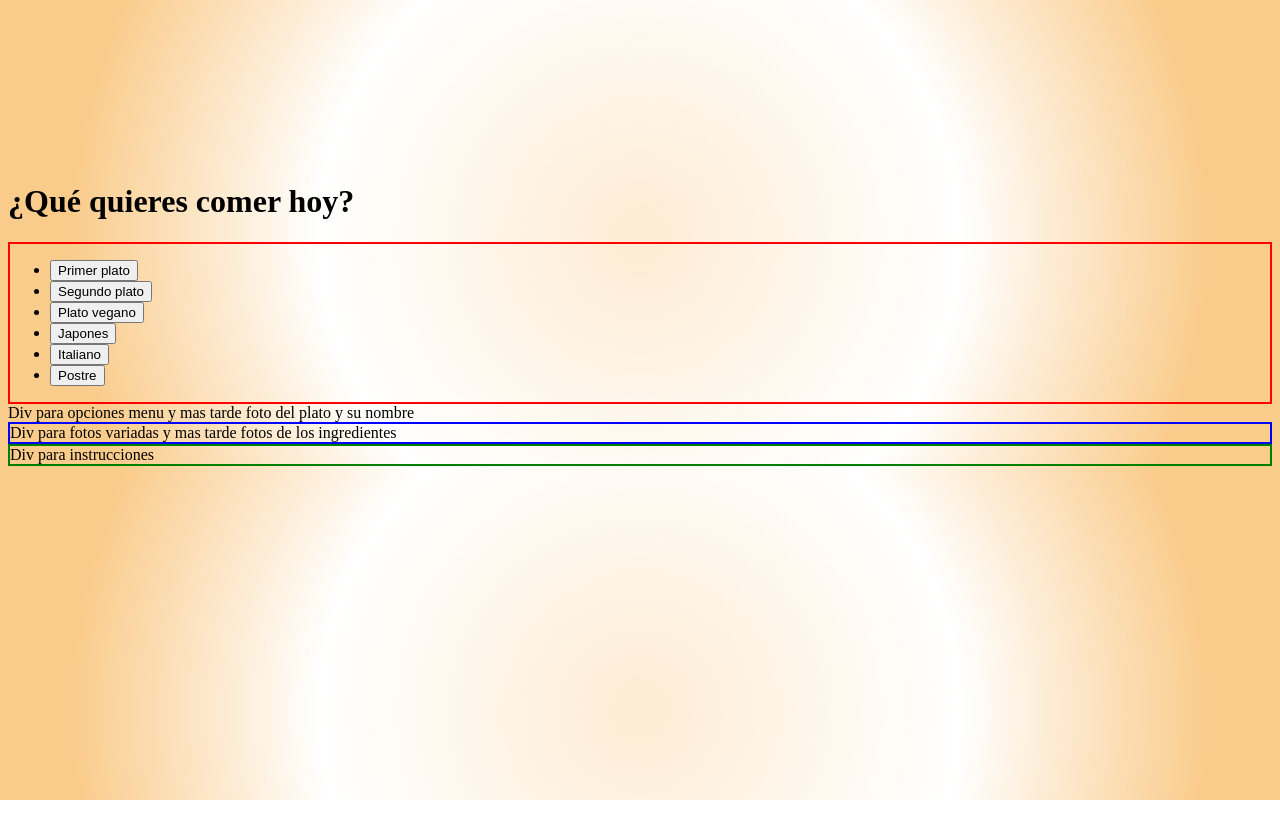
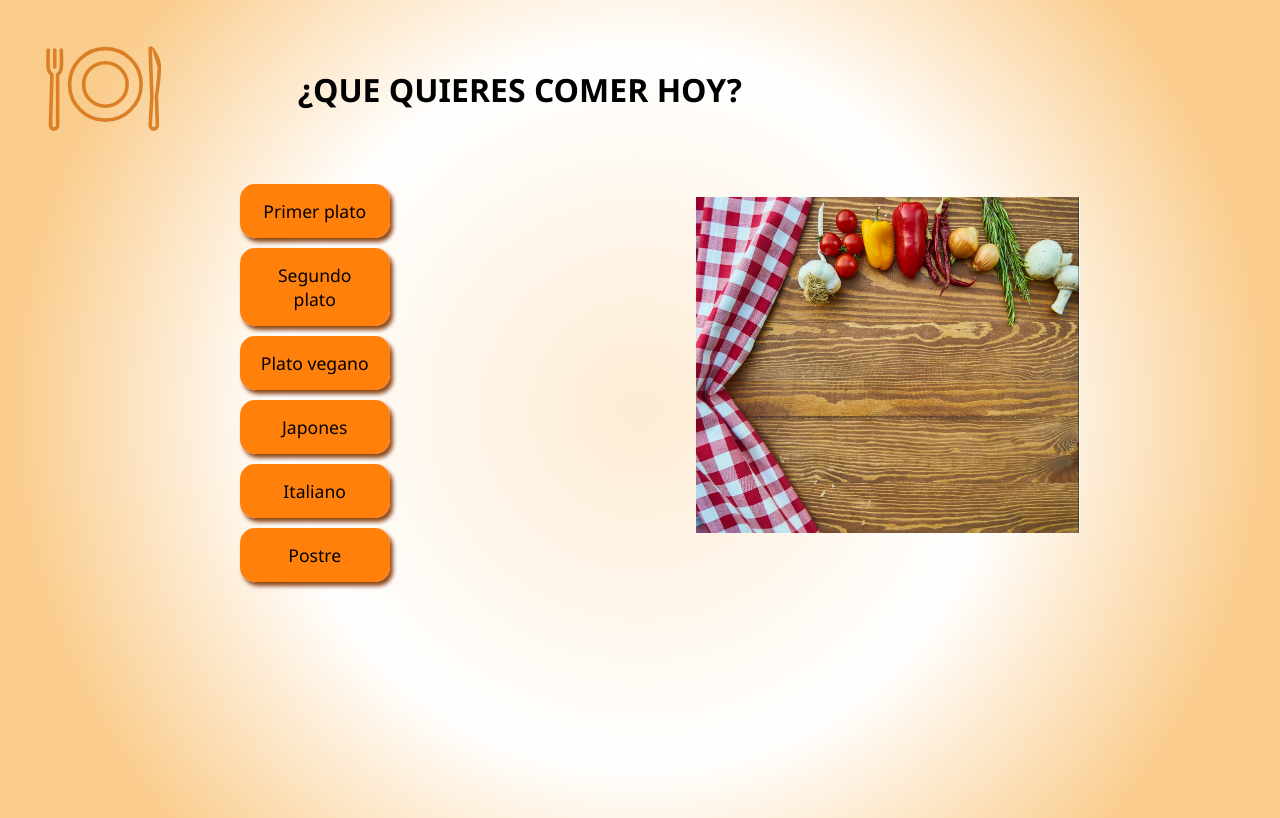
Before and after one commit to sramosperez/recetas, a plain HTML site: page index.html in a window 1280 px wide. Drawn offline with Linux system fonts and the light colour scheme.

Commit message:
terminado

```diff
--- a/css/style.css
+++ b/css/style.css
@@ -1,13 +1,98 @@
  body {
     background: #facc8c;
-background: radial-gradient(circle, rgba(250, 204, 140, 0.36) 2%, rgba(255, 255, 255, 1) 47%, rgba(250, 204, 140, 1) 83%);
-  }
-
-
-/* #menuOpciones{
-  display: none;
-} */
+    background: radial-gradient(circle, rgba(250, 204, 140, 0.36) 2%, rgba(255, 255, 255, 1) 47%, rgba(250, 204, 140, 1) 83%);
+    padding:3vw;
+    font-family: "Segoe UI", "Helvetica", "Arial", sans-serif;
+}
 
 #volver{
-  display: none;
+   display: none;
 }
+
+.top-bar{
+  display:flex;
+  justify-content: space-between;
+}
+.top-bar h1{
+   font-size: 2rem;
+}
+
+.logo{
+  cursor: pointer;
+}
+.btn-back{
+ width:30%;
+}
+.principal {
+display:flex;
+justify-content: space-around;
+}
+.principal img{
+  min-width:200px;
+  max-width: 450px;
+  width:30vw;
+  height: auto;
+  object-fit: contain;
+}
+#menuOpciones{
+  margin-top:2vw;
+}
+
+#menuOpciones li{
+  list-style-type: none;
+}
+.btn{
+  font-family: "Segoe UI", "Helvetica", "Arial", sans-serif;
+  font-size: 1.1rem;
+  font-weight: 500;
+  background-color: rgba(255, 123, 0, 0.952);
+  width: 150px;
+  height: auto;
+  padding:15px;
+  margin-top:10px;
+  border-radius: 15px;
+  border:none;
+  box-shadow: 3px 4px 4px rgb(141, 68, 26);
+
+}
+
+#centro{
+  display:flex;
+  align-items: baseline;
+  justify-content: space-evenly;
+  margin-top:6vw;
+}
+.imagenes{
+  display:flex;
+  justify-content: space-between;
+  margin:20px 20px;
+}
+
+#izquierda{
+  flex:1;
+}
+#izquierda img{
+  min-width:150px;
+  max-width: 350px;
+  width:30vw;
+  height: auto;
+  margin:4vw 10vw;
+  border-radius: 10px;
+  box-shadow: 3px 4px 4px rgb(141, 68, 26);
+}
+
+#derecha{
+  display:flex;
+  flex-wrap: wrap;
+  flex:1
+}
+#derecha img{
+  width:25%;
+  height: auto;
+  max-height: 200px;
+}
+
+#abajo{
+   font-family: "Segoe UI", "Helvetica", "Arial", sans-serif;
+   margin:6vw;
+}
--- a/index.html
+++ b/index.html
@@ -1,5 +1,6 @@
 <!DOCTYPE html>
 <html lang="en">
+
 <head>
     <meta charset="UTF-8">
     <meta name="viewport" content="width=device-width, initial-scale=1.0">
@@ -8,34 +9,67 @@
     <script src="js/jquery-3.7.1.min.js"></script>
     <script src="js/app.js"></script>
 </head>
+
 <body>
-    <header>
-        <svg>Logo</svg>
-        <button id="volver">Volver al Menu</button>
-        <h1>¿Qué quieres comer hoy?</h1>
-        <div id="principal">
-         <!--    <button id="boton">Un Plato</button> -->
+    <header class="top-bar">
+        <svg class="logo" width="116" height="85" viewBox="0 0 116 85" fill="none" xmlns="http://www.w3.org/2000/svg">
+            <path
+                d="M113.347 21.059C113.347 10.4063 104.169 -0.738949 104.169 2.60378C104.169 5.94651 105.867 50.3409 105.867 50.3409L104.169 79.3718C104.169 81.3518 105.774 82.9567 107.754 82.9567C109.734 82.9567 111.339 81.3518 111.339 79.3718L110.391 50.1742C110.391 50.1742 113.347 31.7116 113.347 21.059Z"
+                stroke="#D46C0B" stroke-opacity="0.8" stroke-width="3.58489" stroke-miterlimit="10" />
+            <path
+                d="M15.3019 3.92983C15.3019 3.92983 15.5018 11.3828 15.5018 18.459C15.5018 23.7663 13.8898 27.0991 11.5926 28.434L11.6437 79.3718C11.6437 81.3518 10.0388 82.9567 8.05882 82.9567C6.07889 82.9567 4.47393 81.3518 4.47393 79.3718L5.92725 28.4446C3.62037 27.1167 2 23.7801 2 18.459C2 11.3828 2.19986 3.92983 2.19986 3.92983"
+                stroke="#D46C0B" stroke-opacity="0.8" stroke-width="3.58489" stroke-miterlimit="10"
+                stroke-linecap="round" stroke-linejoin="round" />
+            <path d="M8.75088 3.92983V21.1102" stroke="#D46C0B" stroke-opacity="0.8" stroke-width="3.58489"
+                stroke-miterlimit="10" stroke-linecap="round" stroke-linejoin="round" />
+            <path
+                d="M59.3582 74.1521C79.1157 74.1521 95.1324 58.1354 95.1324 38.3779C95.1324 18.6204 79.1157 2.60378 59.3582 2.60378C39.6007 2.60378 23.5841 18.6204 23.5841 38.3779C23.5841 58.1354 39.6007 74.1521 59.3582 74.1521Z"
+                stroke="#D46C0B" stroke-opacity="0.8" stroke-width="3.58489" stroke-miterlimit="10"
+                stroke-linecap="round" stroke-linejoin="round" />
+            <path
+                d="M59.3658 60.23C71.393 60.23 81.1431 50.4799 81.1431 38.4527C81.1431 26.4254 71.393 16.6754 59.3658 16.6754C47.3385 16.6754 37.5885 26.4254 37.5885 38.4527C37.5885 50.4799 47.3385 60.23 59.3658 60.23Z"
+                stroke="#D46C0B" stroke-opacity="0.8" stroke-width="3.58489" stroke-miterlimit="10"
+                stroke-linecap="round" stroke-linejoin="round" />
+        </svg>
 
 
-<!--             <button>Menú semanal</button>
- -->        </div>
+        <h1>¿QUE QUIERES COMER HOY?</h1>
+        <div class="btn-back">
+            <button class="btn" id="volver">Volver al Menu</button>
+        </div>
+
     </header>
+    <!-- <div id="principal">
+               <button id="boton">Un Plato</button>
+
+
+              <button>Menú semanal</button>
+
+        </div> -->
+
     <main>
 
+        <div class="principal">
+            <nav id="menuOpciones">
+                <ul>
+                    <li><button class="opcion btn" id="entrante">Primer plato</button></li>
+                    <li><button class="opcion btn" id="segundo">Segundo plato</button></li>
+                    <li><button class="opcion btn" id="vegano">Plato vegano</button></li>
+                    <li><button class="opcion btn" id="japo">Japones</button></li>
+                    <li><button class="opcion btn" id="italian">Italiano</button></li>
+                    <li><button class="opcion btn" id="dessert">Postre</button></li>
 
-        <div id="menuOpciones" style="border: 2px solid red">   <ul >
-            <li><button class="menu" id="entrante">Primer plato</button></li>
-            <li><button class="menu" id="segundo">Segundo plato</button></li>
-            <li><button class="menu" id="vegano">Plato vegano</button></li>
-            <li><button class="menu" id="japo">Japones</button></li>
-            <li><button class="menu" id="italian">Italiano</button></li>
-            <li><button class="menu" id="dessert">Postre</button></li>
-
-        </ul></div>
-        <div id="centro">Div para opciones menu y mas tarde foto del plato y su nombre</div>
+                </ul>
+            </nav>
+            <img src="img/img1.png" alt="">
+        </div>
+        <div id="centro"></div>
+        <div class="imagenes">
         <div id="izquierda"></div>
-        <div id="derecha" style="border: 2px solid blue">Div para fotos variadas y mas tarde fotos de los ingredientes</div>
-        <div id="abajo" style="border: 2px solid green">Div para instrucciones</div>
+        <div id="derecha"></div>
+        </div>
+        <div id="abajo"></div>
     </main>
 </body>
+
 </html>
--- a/js/app.js
+++ b/js/app.js
@@ -1,29 +1,35 @@
 $(document).ready(function () {
-  let opciones = [];
 
-  $("#volver").click(function () {
-    $("#instrucciones").empty();
-    $("#derecha").empty();
-    $("#izquierda").empty();
-    $("#abajo").empty();
-    $("#centro").empty();
-    $("#menuOpciones").show();
-    $('#volver').hide();
+
+   $(".opcion").click(function () {
+    //al pinchar sobre clase .opcion guarda la id y la pasa a la funcion
+    const opcion = this.id;
+    selectMenu(opcion);
   });
+
+  $(".logo").on("click",limpiar);
+  $("#volver").on("click",limpiar);
+
+function limpiar(){
+  $("#instrucciones, #derecha, #izquierda, #abajo , #centro").empty();
+  $(".principal").show();
+  $('#volver').hide();
+}
+
 
   function obtenerReceta(tipo, nombre, callback) {
     $.getJSON(`https://www.themealdb.com/api/json/v1/1/filter.php?${tipo}=${nombre}`).done(function (data) {
-      callback(data.meals); //uso callback para asegurarme los datos
+      callback(data.meals); //uso callback porque en encadeno peticiones
     });
   }
 
   function selectMenu(opcion) {
-    $("#menuOpciones").hide();
+
+    $(".principal").hide();
 
     switch (opcion) {
-      case "entrante": //hago las peticiones una dentro de la otra
+      case "entrante": //hago las peticiones una dentro de la otra para asegurarme los datos
         obtenerReceta("c", "Starter", function (entrante) {
-          //encadeno callbacks
           obtenerReceta("c", "Pasta", function (pasta) {
             let opciones = entrante.concat(pasta);
             let random = Math.floor(Math.random() * opciones.length);
@@ -83,7 +89,7 @@ $(document).ready(function () {
   function obtenerDetalles(plato) {
     let id = plato.idMeal;
     $.getJSON(`https://www.themealdb.com/api/json/v1/1/lookup.php?i=${id}`).done(function (data) {
-      let plato = data.meals[0]; //obtiene el detalle que es un array de objetos por eso pongo [0]
+      let plato = data.meals[0]; //obtiene el detalle que es un array de objetos por eso pongo [0] si no da undefined
       let categoria = plato.strCategory;
       let nombre = plato.strMeal;
       let imagen = plato.strMealThumb;
@@ -102,9 +108,9 @@ $(document).ready(function () {
   }
 
   function pintarPlato(categoria, nombre, img, ingredientes, instrucciones) {
-    $("#centro").html(`<h2>${categoria}</h2><h3>${nombre}</h3>`);
-    $("#abajo").html(instrucciones);
-    $("#izquierda").html(`<img src=${img}/small>`);
+    $("#centro").html(`<h2>${nombre}</h2><h2>${categoria}</h2>`);
+    $("#abajo").html(`<h2>Instrucciones:</h2> </br> ${instrucciones}`);
+    $("#izquierda").html(`<img src=${img}/medium>`);
 
     ingredientes.forEach((url) => {
       $("#derecha").append(`<img src="${url}">`);
@@ -112,15 +118,5 @@ $(document).ready(function () {
     });
   }
 
-  /* $("#boton").click(function () {
-    //esconde boton y muestra el menu
-    $("#boton").hide();
-    $("#menuOpciones").show();
-  }); */
 
-  $(".menu").click(function () {
-    //al pinchar sobre clase .menu guarda la id y la pasa a la funcion
-    const opcion = this.id;
-    selectMenu(opcion);
-  });
 });
```
Also changed, not shown: img/img1.png (added).
